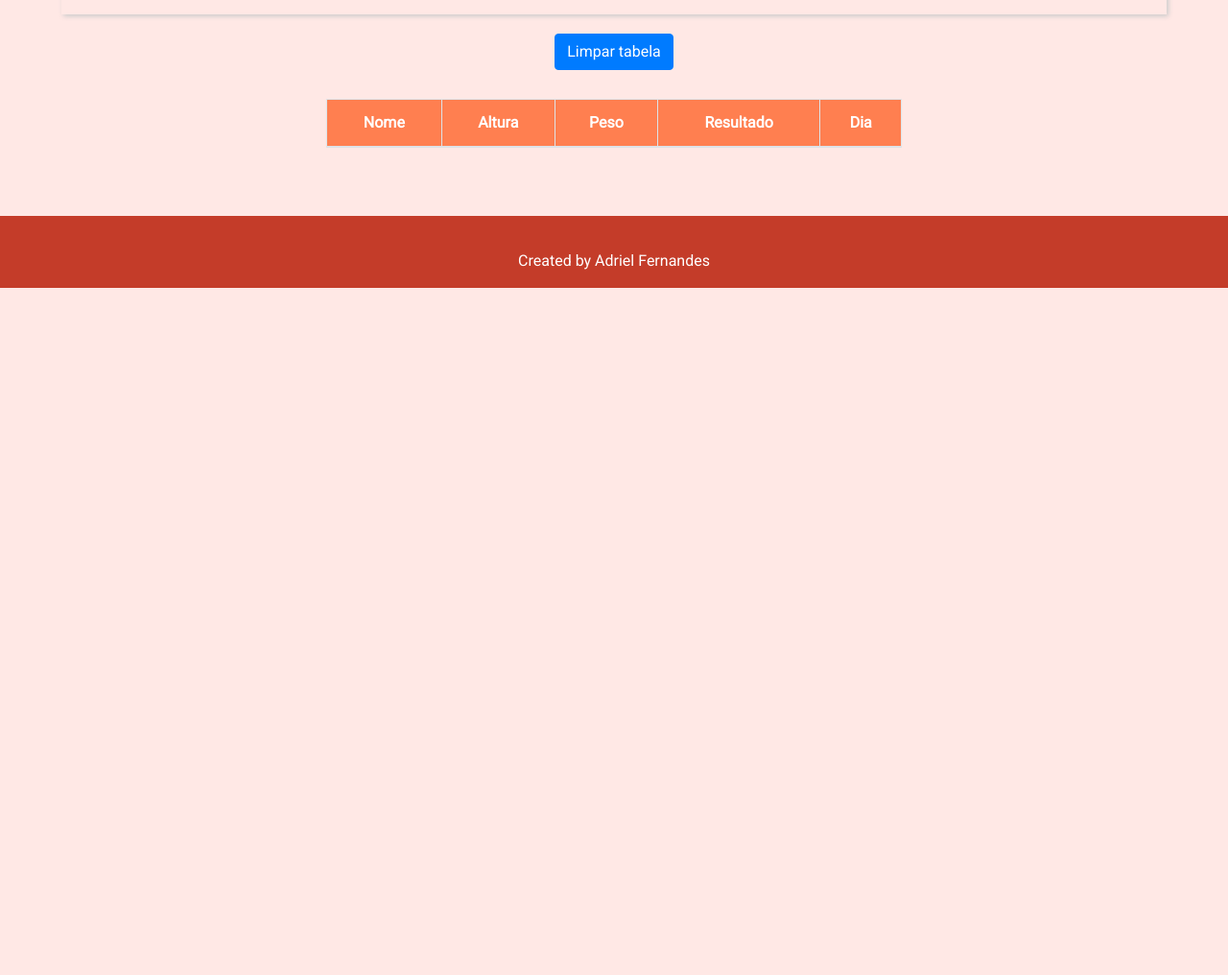
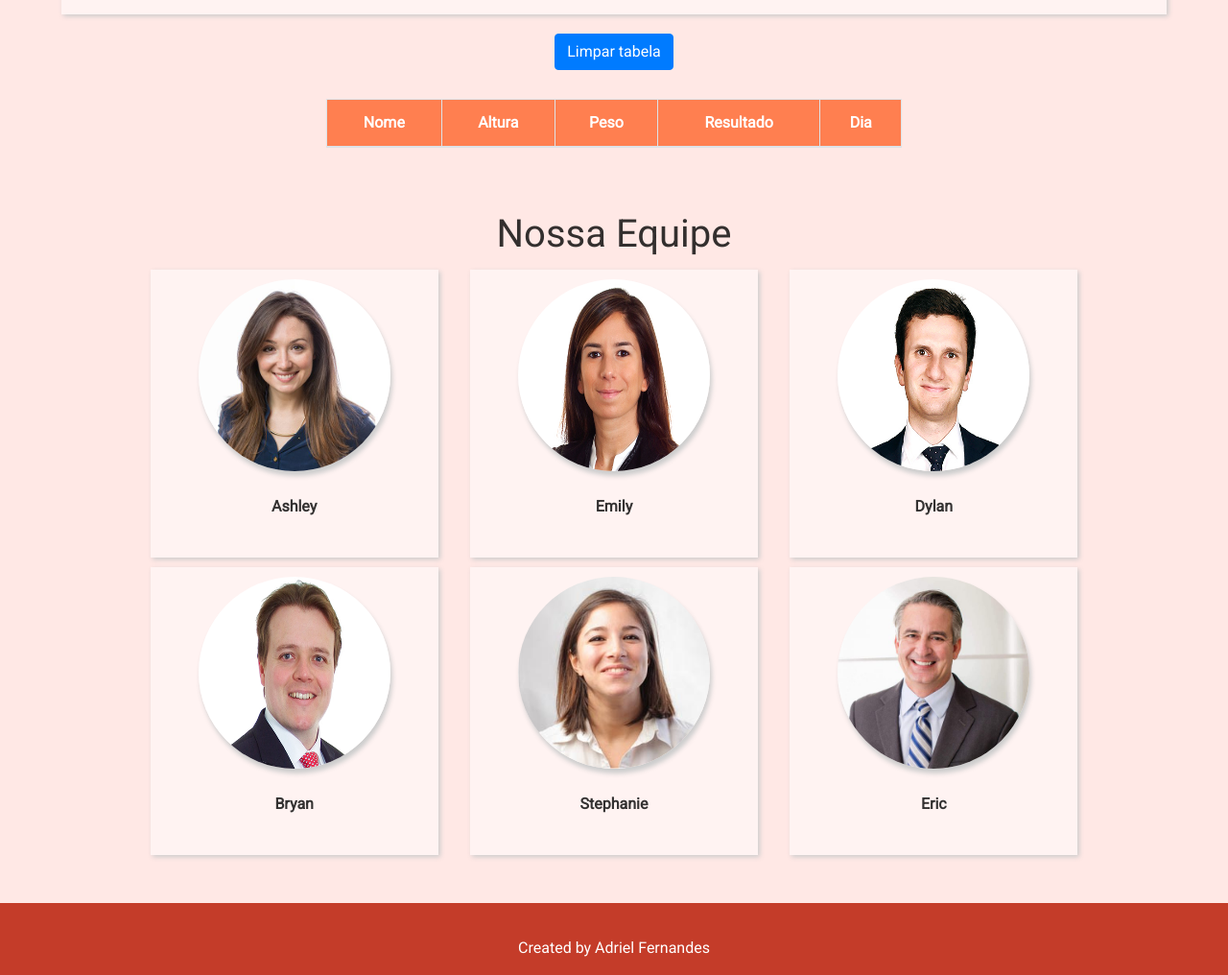
Before and after one commit to AdrielFF/imc_project, a website: page app/index.html in a window 1280 px wide. Shown: the part 1171-2187 px from the top of the page at 96% size. Before the commit the page ends 1471 px from the top, so only its background shows below. Drawn offline with nearby package versions, Linux system fonts and the light colour scheme.

Commit message:
Created our team section

```diff
--- a/app/assets/javascripts/models/PatientList.js
+++ b/app/assets/javascripts/models/PatientList.js
@@ -8,16 +8,12 @@ var PatientList = function () {
   function PatientList() {
     _classCallCheck(this, PatientList);
 
-    this.patients = JSON.parse(localStorage.patients);
+    this.patients = localStorage.patients == null ? [] : this.patients = JSON.parse(localStorage.patients);
   }
 
   _createClass(PatientList, [{
     key: "add",
     value: function add(patient) {
-
-      if (this.patients == null) {
-        this.patients = [];
-      }
 
       this.patients.push(patient);
       localStorage.setItem("patients", JSON.stringify(this.patients));
--- a/app/assets/javascripts/views/PatientView.js
+++ b/app/assets/javascripts/views/PatientView.js
@@ -16,8 +16,8 @@ var PatientView = function () {
     value: function template(model) {
 
       return "<table class=\"table table-bordered\">\n              <thead>\n\n                <tr>\n                  <th>Nome</th>\n                  <th>Altura</th>\n                  <th>Peso</th>\n                  <th>Resultado</th>\n                  <th>Dia</th>\n                </tr>\n\n              </thead>\n\n              <tbody>\n              " + model.map(function (data) {
-        return "\n                <tr>\n                  <td>" + data._name + "</td>\n                  <td>" + data._height + " m</td>\n                  <td>" + data._weight + " kg</td>\n                  <td>" + ("(" + data._imc.result + ") " + data._imc.description) + "</td>\n                  <td>" + data._date + "</td>\n                <tr>\n                ";
-      }) + "\n              </tbody>\n            </table>";
+        return "<tr>\n                  <td>" + data._name + "</td>\n                  <td>" + data._height + " m</td>\n                  <td>" + data._weight + " kg</td>\n                  <td>" + ("(" + data._imc.result + ") " + data._imc.description) + "</td>\n                  <td>" + data._date + "</td>\n                </tr>";
+      }).join('') + "\n              </tbody>\n            </table>";
     }
   }, {
     key: "update",
--- a/app/assets/stylesheets/css/style.css
+++ b/app/assets/stylesheets/css/style.css
@@ -197,6 +197,7 @@ main {
   display: flex;
   justify-content: center;
   box-shadow: 2px 2px 5px #ccc;
+  background-color: rgba(255, 255, 255, 0.5);
 }
 
 .form-container form {
@@ -274,6 +275,70 @@ main {
 
 .table-controler {display: flex; justify-content: center;}
 
+/* OUR TEAM SECTION */
+
+.our-team-section {
+  width: 100%;
+  max-width: 1000px;
+  margin: 20px auto;
+  display: flex;
+  flex-wrap: wrap;
+  justify-content: space-around;
+}
+
+.our-team-section__title-div{
+  width: 100%;
+  text-align: center;
+}
+
+.our-team-section__title-div > h3 {
+  font-size: 2.5em;
+  color: rgba(0,0,0, 0.8);
+}
+
+.our-team-section__employee-div {
+  width: 300px;
+  height: 300px;
+  display: flex;
+  justify-content: center;
+  flex-wrap: wrap;
+  box-shadow: 2px 2px 5px #ccc;
+  background-color: rgba(255, 255, 255, 0.5);
+  margin: 5px;
+}
+
+
+@media screen and (max-width: 619px){
+  .our-team-section__employee-div{
+    width: 100%;
+    max-width: 600px;
+    margin-bottom: 10px;
+    box-sizing: border-box;
+  }
+}
+
+
+.our-team-section__employee-div__image-div {
+  width: 200px;
+  height: 200px;
+  margin-top: 10px;
+  overflow: hidden;
+  border-radius: 50%;
+  box-shadow: 2px 5px  5px #ccc;
+}
+
+.our-team-section__employee-div__image-div > img {
+  width: 100%;
+  height: 100%;
+}
+
+.our-team-section__employee-div > p {
+  color: rgba(0, 0, 0, 0.8);
+  font-weight: bold;
+  width: 100%;
+  text-align: center;
+}
+
 /* FOOTER */
 footer {
   width:100%;
--- a/app/index.html
+++ b/app/index.html
@@ -20,6 +20,7 @@
         <ul>
           <li><a href="#header">Home</a></li>
           <li><a href="#target">Tabela</a></li>
+          <li><a href="#team-section">Nossa Equipe</a></li>
         </ul>
       </nav>
     </header>
@@ -111,20 +112,74 @@
         </table>
       </section>
 
+      <section class="our-team-section" id="team-section">
+        <div class="our-team-section__title-div">
+          <h3>Nossa Equipe</h3>
+        </div>
+        <div class="our-team-section__employee-div">
+
+          <div class="our-team-section__employee-div__image-div">
+            <img src="assets/images/our_team1.jpg" alt="employee-1">
+          </div>
+          <p>Ashley</p>
+
+        </div>
+
+        <div class="our-team-section__employee-div">
+
+          <div class="our-team-section__employee-div__image-div">
+            <img src="assets/images/our_team2.jpg" alt="employee-2" class="our-team-section__employee-div__image">
+          </div>
+          <p>Emily</p>
+        </div>
+
+        <div class="our-team-section__employee-div">
+          <div class="our-team-section__employee-div__image-div">
+            <img src="assets/images/our_team3.jpg" alt="employee-3" class="our-team-section__employee-div__image">
+          </div>
+          <p>Dylan</p>
+        </div>
+
+        <div class="our-team-section__employee-div">
+
+          <div class="our-team-section__employee-div__image-div">
+            <img src="assets/images/our_team4.jpg" alt="employee-4" class="our-team-section__employee-div__image">
+          </div>
+          <p>Bryan</p>
+        </div>
+
+        <div class="our-team-section__employee-div">
+
+          <div class="our-team-section__employee-div__image-div">
+            <img src="assets/images/our_team5.jpg" alt="employee-5" class="our-team-section__employee-div__image">
+          </div>
+          <p>Stephanie</p>
+        </div>
+
+        <div class="our-team-section__employee-div">
+
+          <div class="our-team-section__employee-div__image-div">
+            <img src="assets/images/our_team6.jpg" alt="employee-6" class="our-team-section__employee-div__image">
+          </div>
+          <p>Eric</p>
+        </div>
+
+      </section>
+
     </main>
     <footer>
       <p>Created by Adriel Fernandes</p>
     </footer>
   </body>
-  <script src="assets/javascripts-es6/helpers/date/Date.js"></script>
-  <script src="assets/javascripts-es6/helpers/carousel/Carousel.js"></script>
-  <script src="assets/javascripts-es6/helpers/responsivity/ResponsiveMenu.js"></script>
-  <script src="assets/javascripts-es6/helpers/masks/InputMask.js"></script>
-  <script src="assets/javascripts-es6/views/PatientView.js"></script>
-  <script src="assets/javascripts-es6/controllers/PatientController.js"></script>
-  <script src="assets/javascripts-es6/models/ImcConsultation.js"></script>
-  <script src="assets/javascripts-es6/models/Patient.js"></script>
-  <script src="assets/javascripts-es6/models/PatientList.js"></script>
+  <script src="assets/javascripts/helpers/date/Date.js"></script>
+  <script src="assets/javascripts/helpers/carousel/Carousel.js"></script>
+  <script src="assets/javascripts/helpers/responsivity/ResponsiveMenu.js"></script>
+  <script src="assets/javascripts/helpers/masks/InputMask.js"></script>
+  <script src="assets/javascripts/views/PatientView.js"></script>
+  <script src="assets/javascripts/controllers/PatientController.js"></script>
+  <script src="assets/javascripts/models/ImcConsultation.js"></script>
+  <script src="assets/javascripts/models/Patient.js"></script>
+  <script src="assets/javascripts/models/PatientList.js"></script>
   <script>
     const patientController = new PatientController()
     const responsiveMenu = new ResponsiveMenu()
```
Also changed, not shown: app/assets/images/exercicio-fisico-ao-por-do-sol.jpg (deleted), app/assets/images/our_team1.jpg (added), app/assets/images/our_team2.jpg (added), app/assets/images/our_team3.jpg (added), app/assets/images/our_team4.jpg (added), app/assets/images/our_team5.jpg (added), app/assets/images/our_team6.jpg (added), 1 other file.
